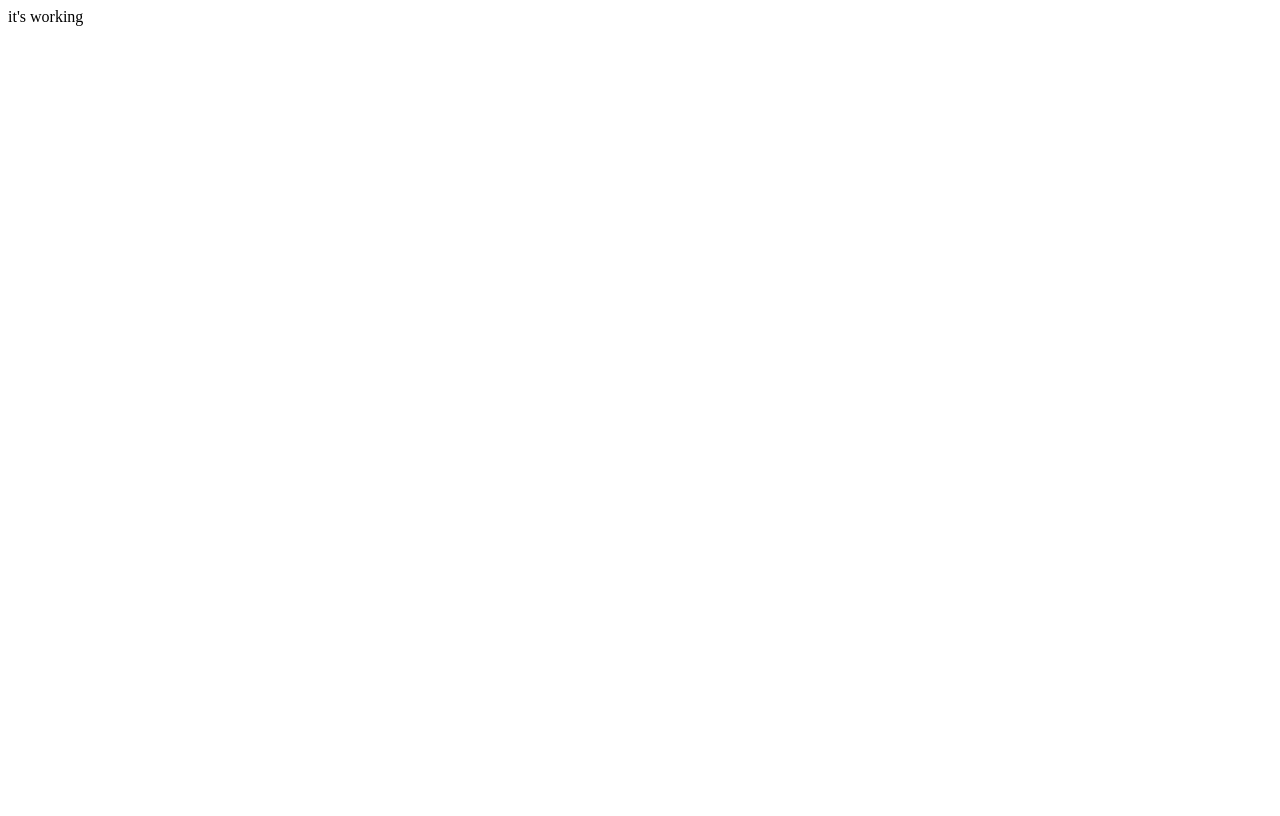
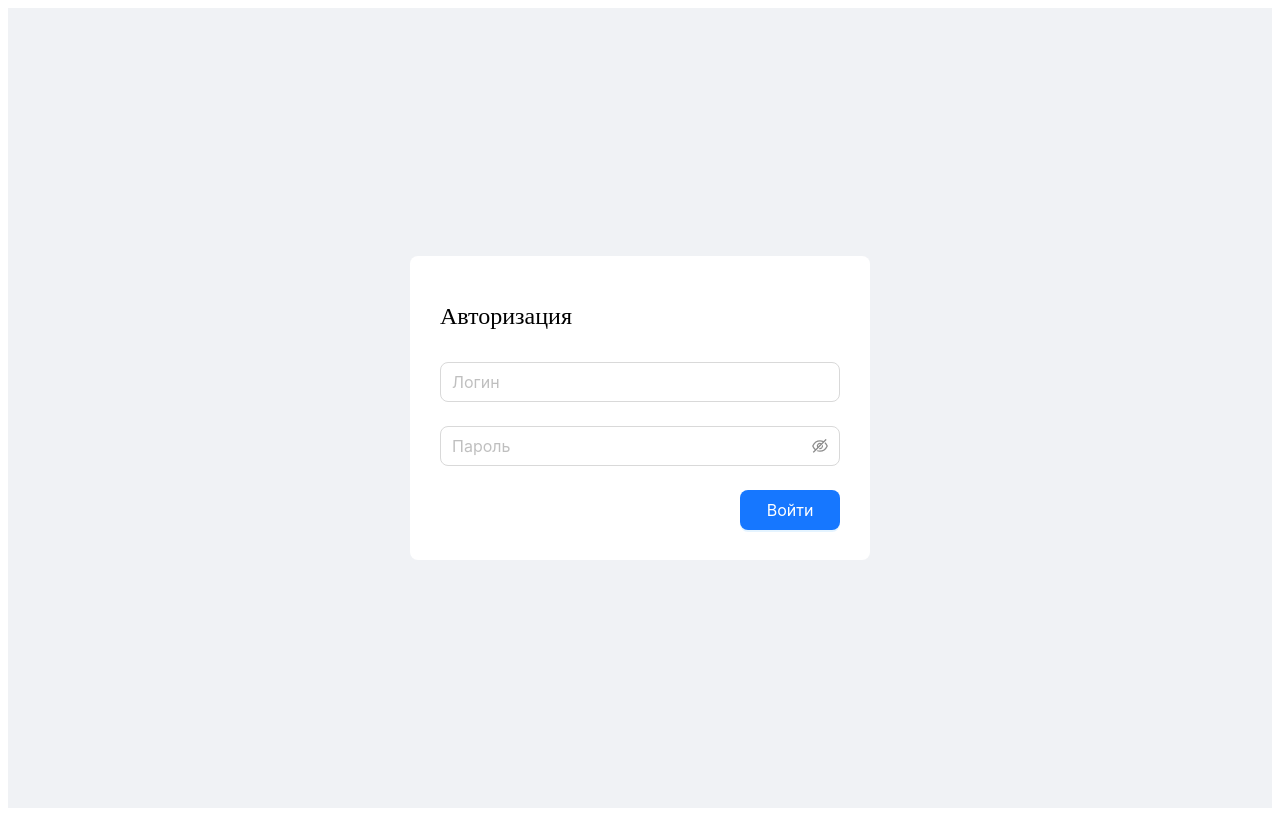
Before and after one commit to ni-hvosta-in/infotecs-react-task, a React app: page /login in a window 1280 px wide. Built offline with nearby package versions, Linux system fonts and the light colour scheme.

Commit message:
feat: add login page

```diff
--- /dev/null
+++ b/src/app/App.tsx
@@ -0,0 +1,17 @@
+import React from "react";
+import { LoginPage } from '../pages/LoginPage/LoginPage';
+import { createBrowserRouter, RouterProvider } from "react-router-dom";
+const router = createBrowserRouter([
+    {
+        path: "/login",
+        element: <LoginPage/>
+    }
+]);
+
+export function App (){
+    return (
+        <>
+            <RouterProvider router={router}/>
+        </>
+    )
+}
--- a/src/index.tsx
+++ b/src/index.tsx
@@ -1,9 +1,12 @@
+import { App } from "./app/App";
 import React from "react";
 import ReactDOM from "react-dom";
 
 ReactDOM.render(
   <React.StrictMode>
-    <div>it's working</div>
+    <div>
+      <App/>
+    </div>
   </React.StrictMode>,
   document.getElementById("root")
 );
--- /dev/null
+++ b/src/pages/LoginPage/LoginPage.tsx
@@ -0,0 +1,31 @@
+import React from "react";
+import { Input, Form, Button, message } from "antd";
+import { Wrapper, Container, Title, ButtonItem } from "./login.style";
+
+function onFinish(values: any) : void {
+    console.log('Success:', values);
+}
+export function LoginPage() {
+  return (
+    <Wrapper>
+        <Container>
+            <Title>Авторизация</Title>
+            <Form onFinish={onFinish} layout="vertical" size="large" >
+
+                <Form.Item name="username" rules={[{required: true, message: "Введите логин"}]}>
+                    <Input placeholder="Логин"/>
+                </Form.Item>
+
+                <Form.Item name="password" rules={[{required: true, message: "Введите пароль"}]}>
+                    <Input.Password placeholder="Пароль"/>
+                </Form.Item>
+
+                <ButtonItem>
+                    <Button type="primary" htmlType="submit" style={{width: "25%"}}>Войти</Button>
+                </ButtonItem>
+
+            </Form>
+        </Container>
+    </Wrapper>
+  );
+}
--- /dev/null
+++ b/src/pages/LoginPage/login.style.ts
@@ -0,0 +1,33 @@
+import styled from "styled-components";
+import { Form } from "antd";
+
+export const Wrapper = styled.div`
+    height: 100vh;
+    display: flex;
+    flex-direction: column;
+    justify-content: center;
+    align-items: center;
+    background: #f0f2f5;
+    gap: 16px;
+`;
+
+export const Container = styled.div`
+    width: 400px;
+    padding: 30px;
+    background: white;
+    border-radius: 8px;
+    display: flex;
+    flex-direction: column;
+    gap: 16px;
+`;
+
+export const Title = styled.h1`
+    font-size: 24px;
+    font-weight: 500;
+    display: flex;
+`;
+
+export const ButtonItem = styled(Form.Item)`
+  margin-bottom: 0;
+  text-align: right;
+`;
```
